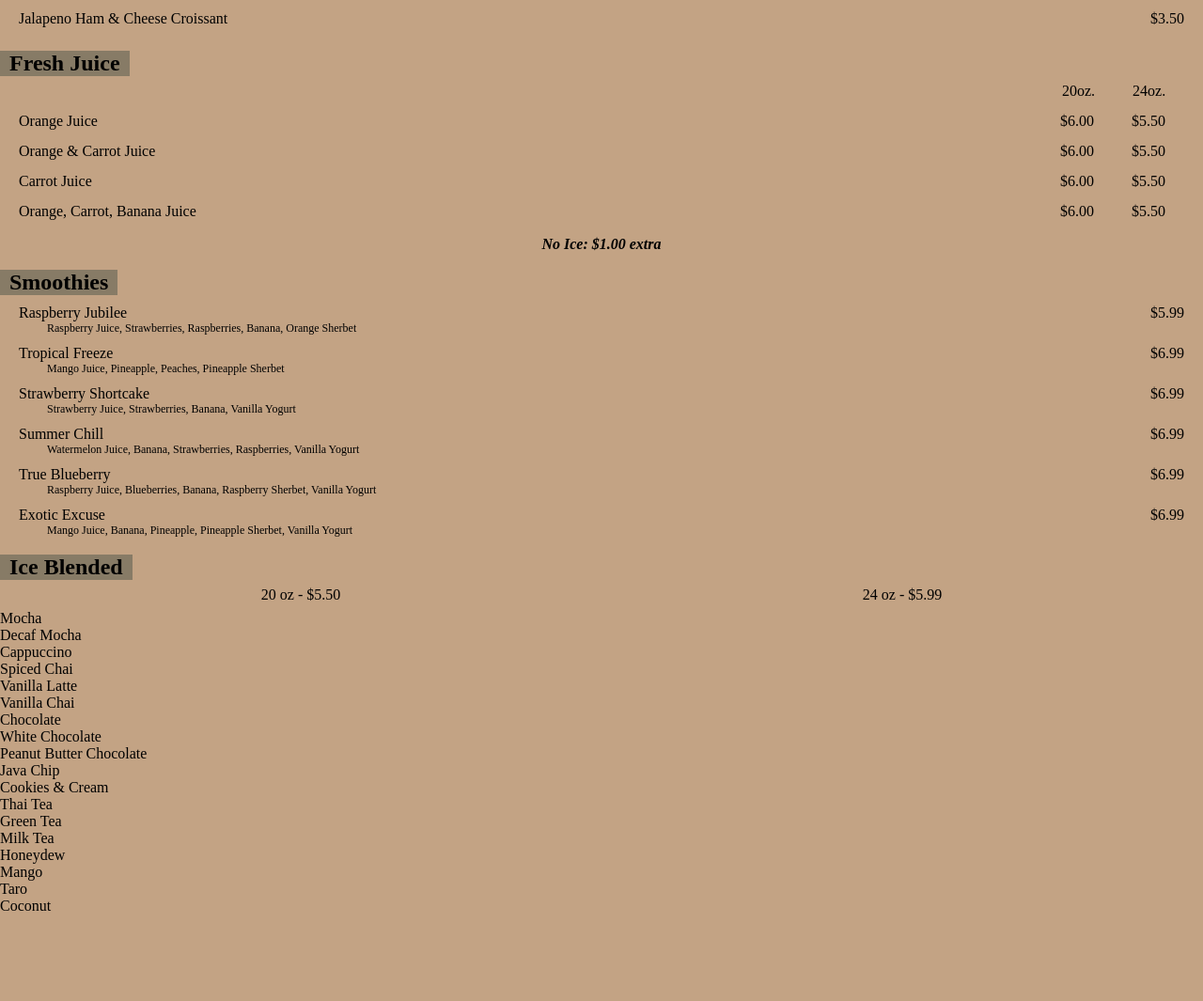
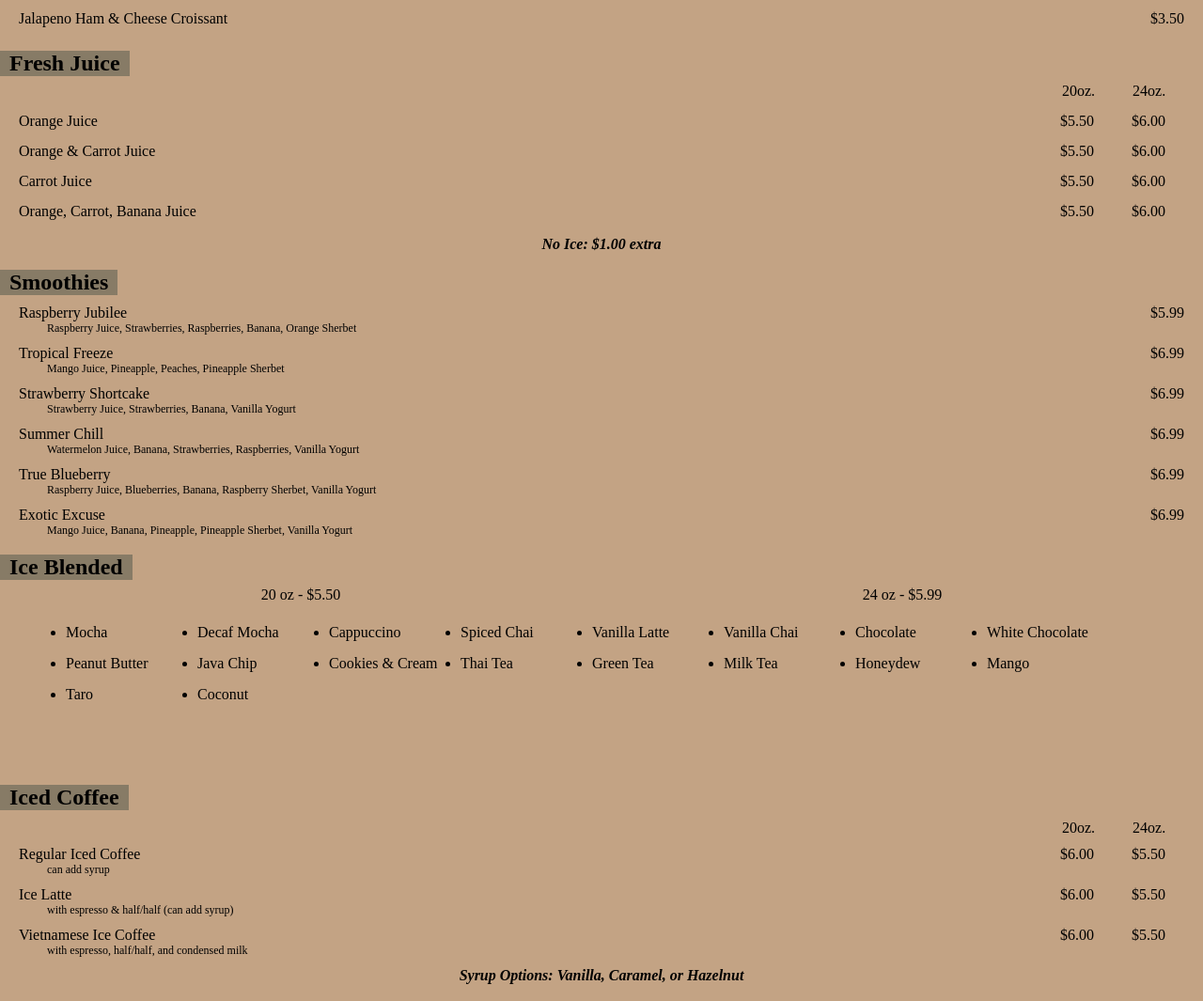
Before and after one commit to nartcire/FreshBagelCafe-Repo, a plain HTML site: page index.html in a window 1280 px wide. Shown: the part 3247-4312 px from the top of the page at 94% size. Before the commit the page ends 4238 px from the top, so only its background shows below. Drawn offline with Linux system fonts and the light colour scheme.

Commit message:
Finished Menu
Finished the basic layout of the menu that could work well for small devices. Still need a larger menu for larger displays.

```diff
--- a/index.html
+++ b/index.html
@@ -11,7 +11,7 @@
     <header>
       <p id="logo">Fresh Bagels & Cafe</p>
       <ul id="nav">
-        <li><a href="#">Menu</a></li>
+        <li><a href="#menu-jump">Menu</a></li>
         <li><a href="#">About</a></li>
         <li><a href="#">Contact</a></li>
         <li><a href="#">Order</a></li>
@@ -22,7 +22,7 @@
       <br>
       <br>
       <br>
-      <h1> Menu </h1>
+      <h1 id="menu-jump"> Menu </h1>
       <br>
       <br>
       <h2> Fresh Hot Bagels </h2>
@@ -51,20 +51,6 @@
       <h2> Tubs of Cream Cheese </h2>
       <br>
       <!-- Tubs of Cream Cheese -->
-      <!--
-      <ol class="menu">
-        <li><span></span><span>4oz &nbsp&nbsp&nbsp&nbsp&nbsp&nbsp&nbsp&nbsp 8oz</span></li>
-        <li><span>Plain Cream Cheese</span><span>$1.89 &nbsp&nbsp&nbsp&nbsp&nbsp $3.50</span></li>
-        <li><span>Light Cream Cheese</span><span>$1.99 &nbsp&nbsp&nbsp&nbsp&nbsp $3.99</span></li>
-        <li><span>Chive Cream Cheese</span><span>$1.99 &nbsp&nbsp&nbsp&nbsp&nbsp $3.99</span></li>
-        <li><span>Jalapeno Cream Cheese</span><span>$1.99 &nbsp&nbsp&nbsp&nbsp&nbsp $3.99</span></li>
-        <li><span>Vegetable Cream Cheese</span><span>$1.99 &nbsp&nbsp&nbsp&nbsp&nbsp $3.99</span></li>
-        <li><span>Blueberry Cream Cheese</span><span>$1.99 &nbsp&nbsp&nbsp&nbsp&nbsp $3.99</span></li>
-        <li><span>Strawberry Cream Cheese</span><span>$1.99 &nbsp&nbsp&nbsp&nbsp&nbsp $3.99</span></li>
-        <li><span>Honey Walnut Raisin Cream Cheese</span><span>$1.99 &nbsp&nbsp&nbsp&nbsp&nbsp $3.99</span></li>
-        <li><span>Lox Cream Cheese</span><span>$2.50 &nbsp&nbsp&nbsp&nbsp&nbsp $4.50</span></li>
-      </ol>
-      -->
       <ol class="menu">
         <li><span></span><span class="sizes"><span>4 oz. </span><span>8 oz.</span></span></li>
         <li><span>Plain Cream Cheese</span><span><span>$1.89</span><span>$3.50</span></span></li>
@@ -168,10 +154,10 @@
       <!-- Fresh Juice -->
       <ol class="menu">
         <li><span></span><span class="sizes-juice"><span>20oz.</span><span>24oz.</span></span></li>
-        <li><span>Orange Juice</span><span><span>$6.00</span><span>$5.50</span></span></li>
-        <li><span>Orange & Carrot Juice</span><span><span>$6.00</span><span>$5.50</span></span></li>
-        <li><span>Carrot Juice</span><span><span>$6.00</span><span>$5.50</span></span></li>
-        <li><span>Orange, Carrot, Banana Juice</span><span><span>$6.00</span><span>$5.50</span></span></li>
+        <li><span>Orange Juice</span><span><span>$5.50</span><span>$6.00</span></span></li>
+        <li><span>Orange & Carrot Juice</span><span><span>$5.50</span><span>$6.00</span></span></li>
+        <li><span>Carrot Juice</span><span><span>$5.50</span><span>$6.00</span></span></li>
+        <li><span>Orange, Carrot, Banana Juice</span><span><span>$5.50</span><span>$6.00</span></span></li>
       </ol>
       <p id="disclaimer">No Ice: $1.00 extra</p>
       <br>
@@ -209,7 +195,7 @@
         <li>Vanilla Chai</li>
         <li>Chocolate</li>
         <li>White Chocolate</li>
-        <li>Peanut Butter Chocolate</li>
+        <li>Peanut Butter</li>
         <li>Java Chip</li>
         <li>Cookies & Cream</li>
         <li>Thai Tea</li>
@@ -221,11 +207,21 @@
         <li>Coconut</li>
       </ul>
       <br>
-
-
-
-
-
+      <br>
+      <h2> Iced Coffee </h2>
+      <br>
+      <!-- Iced Coffee -->
+      <ol class="list menu">
+        <li><span></span><span class="sizes-juice"><span>20oz.</span><span>24oz.</span></span></li>
+        <li><span>Regular Iced Coffee</span><span><span>$6.00</span><span>$5.50</span></span></li>
+        <li class="ingrediants">can add syrup</li>
+        <li><span>Ice Latte</span><span><span>$6.00</span><span>$5.50</span></span></li>
+        <li class="ingrediants">with espresso & half/half (can add syrup)</li>
+        <li><span>Vietnamese Ice Coffee</span><span><span>$6.00</span><span>$5.50</span></span></li>
+        <li class="ingrediants">with espresso, half/half, and condensed milk</li>
+      </ol>
+      <p id="disclaimer">Syrup Options: Vanilla, Caramel, or Hazelnut</p>
+      <br>
     </main>
     <footer>
 
--- a/styles.css
+++ b/styles.css
@@ -88,3 +88,17 @@ span {
 .sizes-juice {
   width: 150px;
 }
+
+#indexed {
+  width: auto;
+  height: 150px;
+  padding: 5px 0 0 60px;
+  /* border: 3px solid red; */
+}
+
+#indexed li {
+  width: 120px;
+  margin: 10px 10px 5px 10px;
+  float: left;
+  /* border: 1px solid black; */
+}
```
